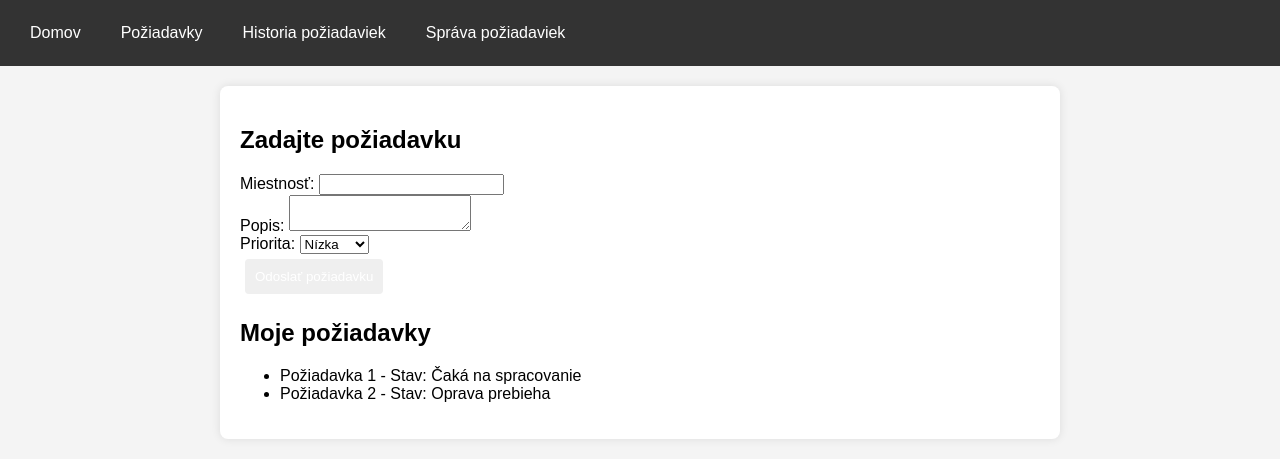
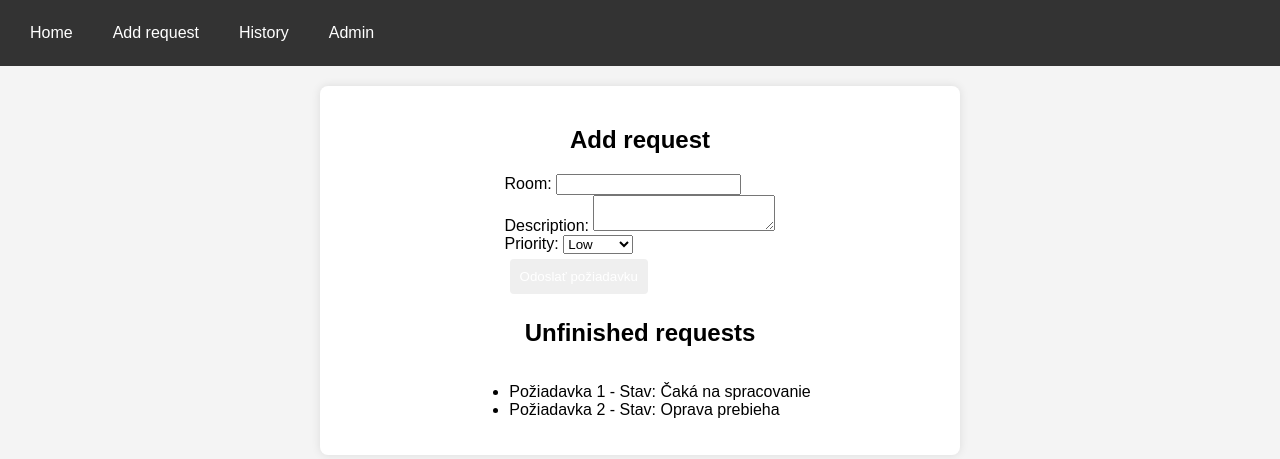
Before and after one commit to Juriij/ZochovaService, a Flask app: page /requests in a window 1280 px wide. Shown: the top 459 px of the page. Run offline with Flask 3, Linux system fonts and the light colour scheme.

Commit message:
Front-end editing

```diff
--- a/static/styles.css
+++ b/static/styles.css
@@ -20,13 +20,27 @@ body {
     background-color: #575757;
 }
 .container {
-    max-width: 800px;
+    max-width: 600px;
+    display: flex;
+    flex-direction: column;
+    align-items: center;
     margin: 20px auto;
     padding: 20px;
     background: white;
     border-radius: 8px;
     box-shadow: 0 0 10px rgba(0, 0, 0, 0.1);
+
 }
+
+.login_info {
+    display: flex;
+    flex-direction: column;
+    align-items: center;
+    margin: 10px auto;
+
+}
+
+
 button {
     border: none;
     padding: 10px;
@@ -36,20 +50,23 @@ button {
     color: white;
 }
 .btn-progress {
-    background-color: #ffc107;
+    background-color: #f8de91;
 }
 .btn-progress:hover {
     background-color: #e0a800;
+    transition: 0.3s;
 }
 .btn-complete {
-    background-color: #28a745;
+    background-color: #71a97d;
 }
 .btn-complete:hover {
     background-color: #218838;
+    transition: 0.3s;
 }
 .btn-reject {
-    background-color: #dc3545;
+    background-color: #dd7a84;
 }
 .btn-reject:hover {
     background-color: #c82333;
+    transition: 0.3s;
 }
--- a/templates/_base.html
+++ b/templates/_base.html
@@ -8,10 +8,10 @@
 </head>
 <body>
     <div class="navbar">
-        <a href="{{ url_for('home') }}">Domov</a>
-        <a href="{{ url_for('requests') }}">Požiadavky</a>
-        <a href="{{ url_for('processed_requests') }}">Historia požiadaviek</a>
-        <a href="{{ url_for('admin') }}">Správa požiadaviek</a>
+        <a href="{{ url_for('home') }}">Home</a>
+        <a href="{{ url_for('requests') }}">Add request</a>
+        <a href="{{ url_for('processed_requests') }}">History</a>
+        <a href="{{ url_for('admin') }}">Admin</a>
     </div>
 
     <main>
--- a/templates/admin.html
+++ b/templates/admin.html
@@ -5,13 +5,13 @@
 {% block content %}
 </div>
 <div class="container">
-    <h2>Požiadavky na opravu</h2>
+    <h2>Requests</h2>
     <ul>
         <li>
-            Požiadavka 1 - <button class="btn-progress">Oprava prebieha</button> <button class="btn-complete">Dokončené</button> <button class="btn-reject">Zamietnuť</button>
+            Požiadavka 1 - <button class="btn-progress">Work in progress</button> <button class="btn-complete">Complete</button> <button class="btn-reject">Reject</button>
         </li>
         <li>
-            Požiadavka 2 - <button class="btn-progress">Oprava prebieha</button> <button class="btn-complete">Dokončené</button> <button class="btn-reject">Zamietnuť</button>
+            Požiadavka 2 - <button class="btn-progress">Work in progress</button> <button class="btn-complete">Complete</button> <button class="btn-reject">Reject</button>
         </li>
     </ul>
 </div>
--- a/templates/processed_requests.html
+++ b/templates/processed_requests.html
@@ -6,7 +6,7 @@
 </div>
     <div class="container">
 
-    <h2>Moje požiadavky</h2>
+    <h2>Finished requests</h2>
     <ul>
         <li>Požiadavka 1 - Stav: Čaká na spracovanie</li>
         <li>Požiadavka 2 - Stav: Oprava prebieha</li>
--- a/templates/requests.html
+++ b/templates/requests.html
@@ -5,24 +5,24 @@
 
 {% block content %}
 <div class="container">
-    <h2>Zadajte požiadavku</h2>
+    <h2>Add request</h2>
     <form>
-        <label for="room">Miestnosť:</label>
+        <label for="room">Room:</label>
         <input type="text" id="room" name="room" required>
         <br>
-        <label for="description">Popis:</label>
+        <label for="description">Description:</label>
         <textarea id="description" name="description" required></textarea>
         <br>
-        <label for="priority">Priorita:</label>
+        <label for="priority">Priority:</label>
         <select id="priority" name="priority">
-            <option value="low">Nízka</option>
-            <option value="medium">Stredná</option>
-            <option value="high">Vysoká</option>
+            <option value="low">Low</option>
+            <option value="medium">Medium</option>
+            <option value="high">High</option>
         </select>
         <br>
         <button type="submit">Odoslať požiadavku</button>
     </form>
-    <h2>Moje požiadavky</h2>
+    <h2>Unfinished requests</h2>
     <ul>
         <li>Požiadavka 1 - Stav: Čaká na spracovanie</li>
         <li>Požiadavka 2 - Stav: Oprava prebieha</li>
```
Also changed, not shown: templates/index.html (+8 -6 lines), 1 other file.
